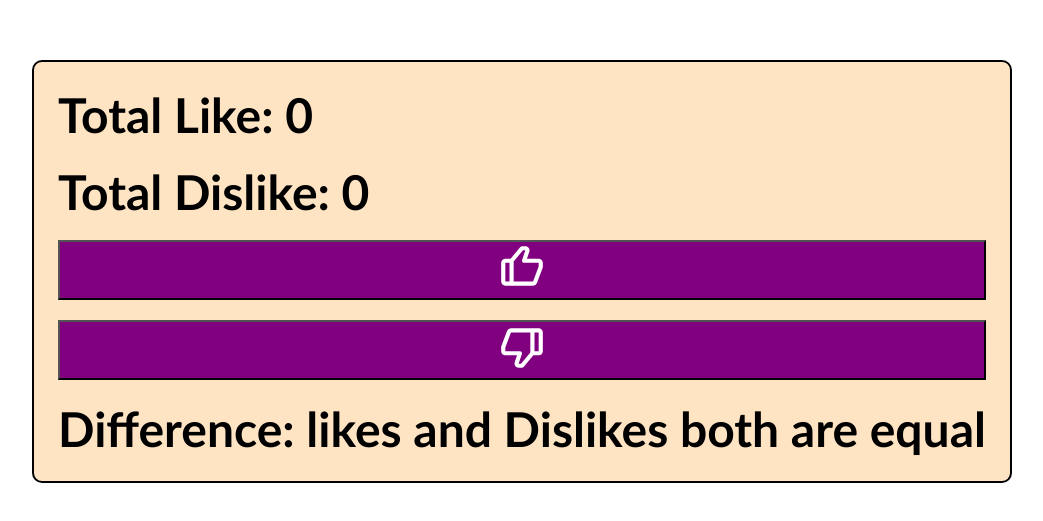
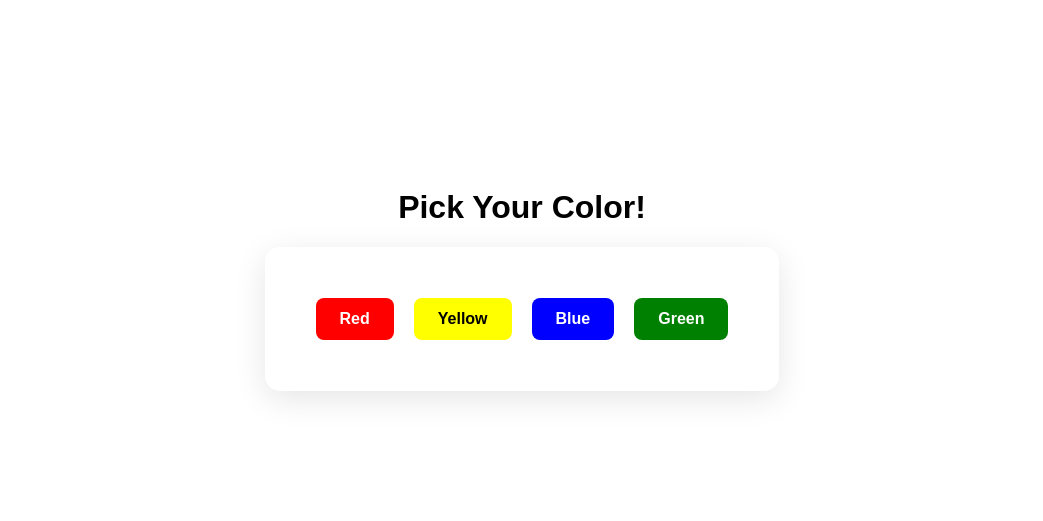
Before and after one commit to prabin738/Mini-React-Projects-For-Completly-Begineers, a React (Vite) app: page / in a window 1280 px wide. Shown: the part 129-650 px from the top of the page, without its empty margins (118-1161 px from the left). Built offline with nearby package versions, Linux system fonts and the light colour scheme; the HTML template or start-up script is replaced by a standard one.

Commit message:
bg changer done with inline css

```diff
--- a/src/App.jsx
+++ b/src/App.jsx
@@ -14,8 +14,8 @@ const App = () => {
       {/* <Toggle />
        */}
 
-      {/* <BgChange />  */}
-      <LikeDislikeCount />
+      <BgChange />
+      {/* <LikeDislikeCount /> */}
     </div>
   );
 };
--- a/src/Components/UseState/BgChange/BgChange.jsx
+++ b/src/Components/UseState/BgChange/BgChange.jsx
@@ -1,7 +1,65 @@
-import React from "react";
+import React, { useState } from "react";
 
 const BgChange = () => {
-  return <div>BgChange</div>;
+  //array to store value
+  const colors = ["Red", "Yellow", "Blue", "Green"];
+
+  //usestate hooks to define background color and initial color
+  const [bgColor, setBgColor] = useState("white");
+
+  return (
+    <div
+      style={{
+        backgroundColor: bgColor,
+        height: "100vh",
+        display: "flex",
+        alignItems: "center",
+        justifyContent: "center",
+        flexDirection: "column",
+      }}
+    >
+      <h1
+        style={{
+          fontFamily: "Arial, sans-serif",
+          color: bgColor === "white" ? "black" : "white",
+        }}
+      >
+        Pick Your Color!
+      </h1>
+      <div
+        style={{
+          backgroundColor: "rgba(255, 255, 255, 0.2)",
+          padding: "40px",
+          borderRadius: "15px",
+          backdropFilter: "blur(10px)",
+          border: "1px solid rgba(255,255,255,0.2)",
+          boxShadow: "0 8px 32px rgba(0,0,0, 0.1)",
+        }}
+      >
+        {/* map function to export color */}
+        {colors.map((colors) => (
+          <button
+            style={{
+              padding: "12px 24px",
+              margin: "10px",
+              fontSize: "16px",
+              cursor: "pointer",
+              borderRadius: "8px",
+              border: "none",
+              backgroundColor: colors,
+              fontWeight: "bold",
+              color: ["Yellow"].includes(colors) ? "black" : "white",
+            }}
+            onClick={() => {
+              setBgColor(colors);
+            }}
+          >
+            {colors}
+          </button>
+        ))}
+      </div>
+    </div>
+  );
 };
 
 export default BgChange;
--- a/src/index.css
+++ b/src/index.css
@@ -1,4 +1,4 @@
-* {
+/* * {
   margin: 0;
   padding: 0;
   box-sizing: border-box;
@@ -11,4 +11,4 @@ body {
   justify-content: center;
   align-items: center;
   font-size: xx-large;
-}
+} */
```
